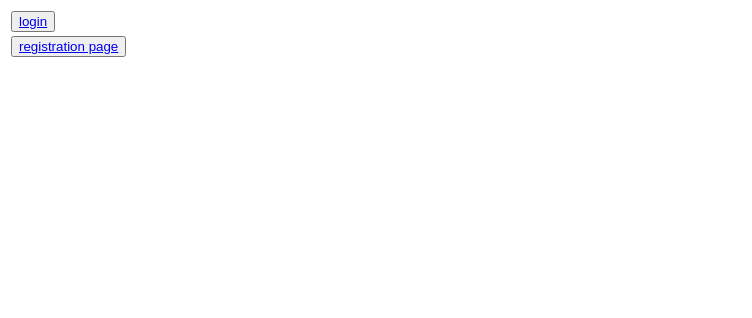
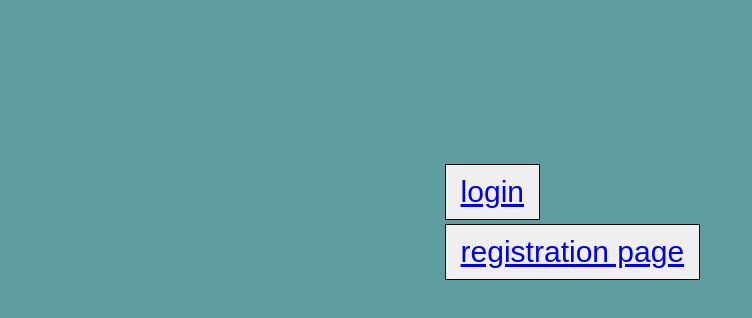
Before and after one commit to TejaswiniAK/Form, a plain HTML site: page index.html in a window 1280 px wide. Shown: the whole page, without its empty margins (0-752 px from the left). Drawn offline with Linux system fonts and the light colour scheme; the site is published under a folder, as on GitHub Pages, so addresses that start at the root find nothing.

Commit message:
Update index.html

```diff
--- a/index.html
+++ b/index.html
@@ -7,7 +7,7 @@
     <meta name="viewport" content="width=device-width, initial-scale=1.0">
     <title>index Page</title>
 
-    <link rel="stylesheet" href="/css/buttonstyle.css">
+    <link rel="stylesheet" href="css/buttonstyle.css">
 </head>
 
 <body>
@@ -17,14 +17,14 @@
         <table id="buttonTable">
             <!-- 1.login button -->
             <tr>
-                <td><button><a href="/buttonLogin.html" rel="noopener noreferrer">login</a> </button></td>
+                <td><button><a href="buttonLogin.html" rel="noopener noreferrer">login</a> </button></td>
             </tr>
 
 
 
             <!-- 2.registration button -->
             <tr>
-                <td><button><a href="/buttonRegistration.html">registration page</a></button></td>
+                <td><button><a href="buttonRegistration.html">registration page</a></button></td>
             </tr>
 
         </table>
```
